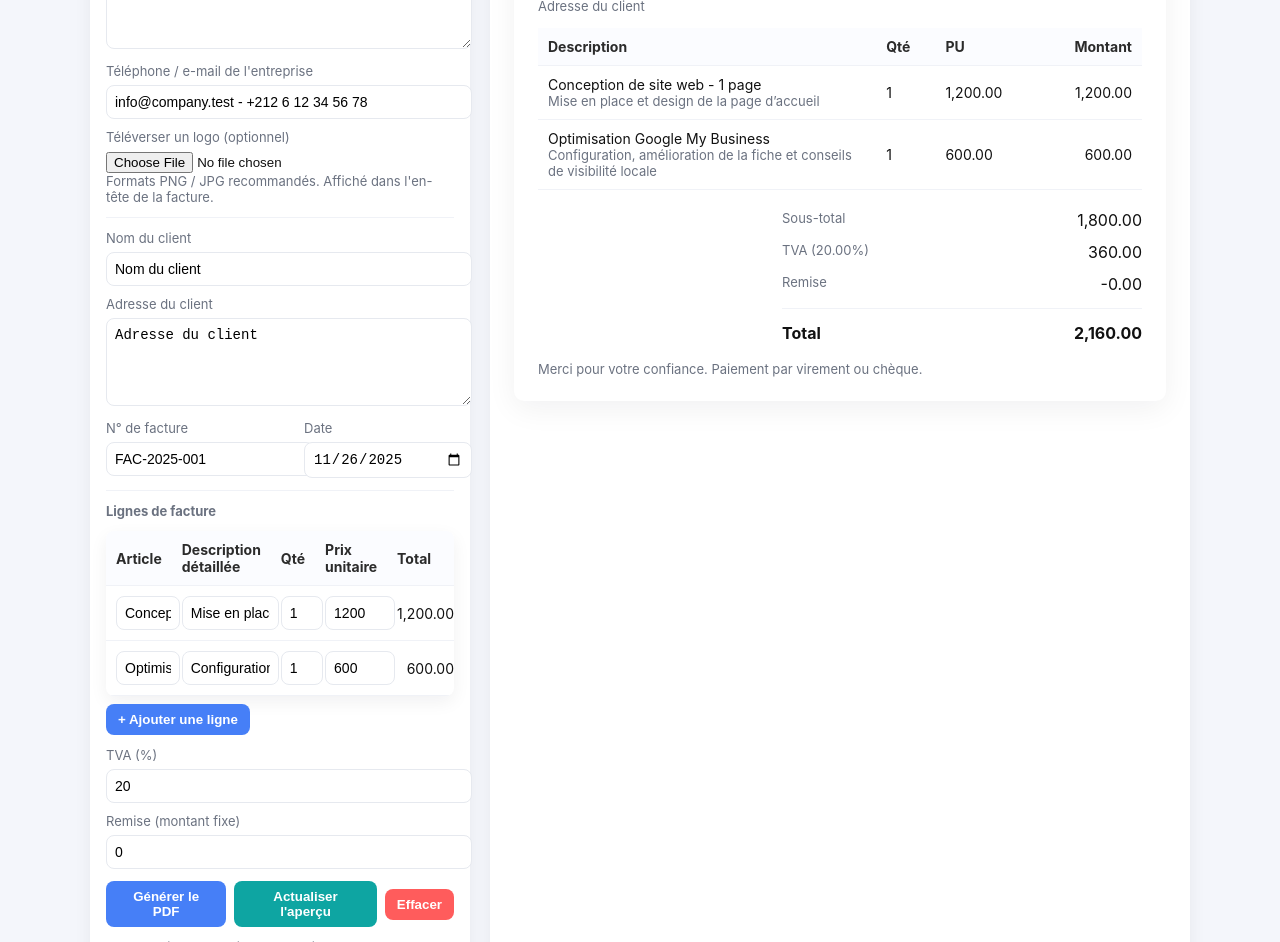
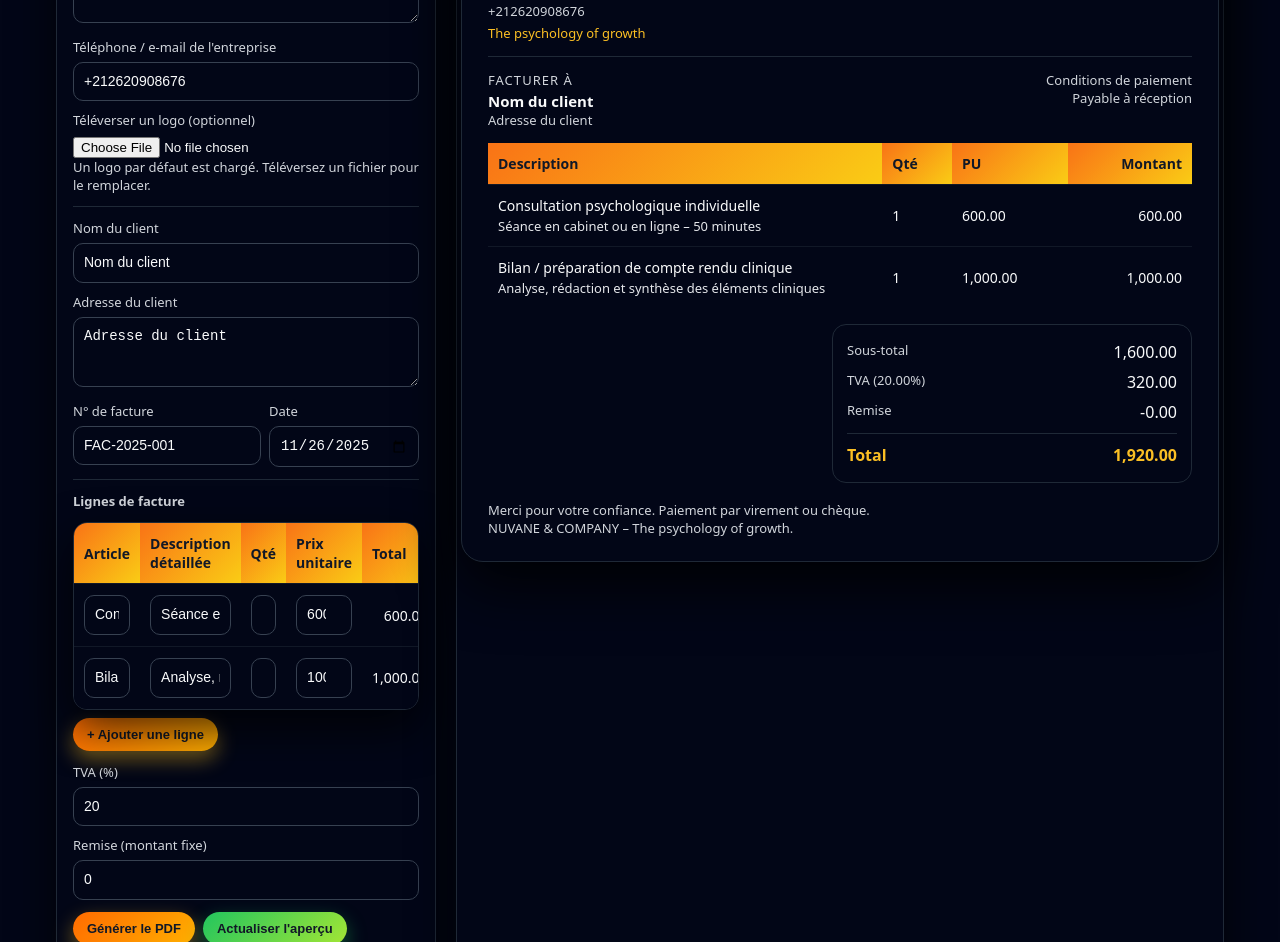
Before and after one commit to connectxagency0-web/Invoiceapp, a plain HTML site: page index.html in a window 1280 px wide. Shown: the part 224-1166 px from the top of the page. Drawn offline with Linux system fonts and the light colour scheme.

Commit message:
Update index.html

```diff
--- a/index.html
+++ b/index.html
@@ -3,65 +3,216 @@
 <head>
   <meta charset="utf-8" />
   <meta name="viewport" content="width=device-width,initial-scale=1" />
-  <title>Générateur de facture</title>
+  <title>Générateur de facture – NUVANE & COMPANY</title>
   <style>
     :root{
-      --accent:#467FF7;
-      --muted:#6b7280;
-      --card:#ffffff;
-      --bg:#f4f6fb;
-      font-family: Inter, ui-sans-serif, system-ui, -apple-system, "Segoe UI", Roboto, "Helvetica Neue", Arial;
+      --accent-start:#ff6b00;
+      --accent-end:#ffb000;
+      --bg:#020617;
+      --card:#020617;
+      --card-border:#1f2937;
+      --text-main:#f9fafb;
+      --text-muted:#d1d5db;
+      --line:#111827;
+      font-family: system-ui, -apple-system, BlinkMacSystemFont, "Segoe UI", sans-serif;
     }
-    body{margin:0;background:var(--bg);color:#111}
-    .container{max-width:1100px;margin:28px auto;padding:20px;display:grid;grid-template-columns:380px 1fr;gap:20px}
-    .panel{background:var(--card);border-radius:12px;padding:16px;box-shadow:0 6px 18px rgba(16,24,40,0.06)}
-    h2{margin:0 0 12px;font-size:18px;color:var(--accent)}
-    label{display:block;font-size:13px;color:var(--muted);margin:10px 0 6px}
-    input[type="text"],input[type="number"],input[type="date"],textarea,select{
-      width:100%;padding:8px;border-radius:8px;border:1px solid #e6e9ef;font-size:14px;
+    *{box-sizing:border-box;}
+
+    body{
+      margin:0;
+      background:#020617 !important; /* plein écran noir */
+      color:var(--text-main);
+      min-height:100vh;
+    }
+
+    .container{
+      max-width:1200px;
+      margin:24px auto 40px;
+      padding:0 16px;
+      display:grid;
+      grid-template-columns:380px 1fr;
+      gap:20px;
+    }
+    .panel{
+      background:var(--card);
+      border-radius:18px;
+      padding:18px 16px;
+      box-shadow:0 18px 45px rgba(0,0,0,0.75);
+      border:1px solid var(--card-border);
+      backdrop-filter:blur(18px);
+    }
+    h2{
+      margin:0 0 12px;
+      font-size:18px;
+      color:var(--text-main);
+      letter-spacing:0.03em;
+    }
+    label{
+      display:block;
+      font-size:13px;
+      color:var(--text-muted);
+      margin:10px 0 6px;
+    }
+    input[type="text"],
+    input[type="number"],
+    input[type="date"],
+    textarea,
+    select{
+      width:100%;
+      padding:9px 10px;
+      border-radius:10px;
+      border:1px solid #374151;
+      font-size:14px;
+      background:#020617;
+      color:var(--text-main);
+      outline:none;
+      transition:border 0.15s, box-shadow 0.15s, background 0.15s;
+      line-height:1.4;
+    }
+    input::placeholder,
+    textarea::placeholder{
+      color:#6b7280;
+    }
+    input:focus,
+    textarea:focus{
+      border-color:var(--accent-end);
+      box-shadow:0 0 0 1px rgba(251,191,36,0.6);
+      background:#020617;
     }
     textarea{min-height:70px;resize:vertical}
-    .btn{display:inline-block;padding:8px 12px;border-radius:8px;border:0;background:var(--accent);color:#fff;font-weight:600;cursor:pointer}
-    .muted{color:var(--muted);font-size:13px}
-    .line-items{margin-top:12px;border-radius:8px;overflow:hidden}
-    table{width:100%;border-collapse:collapse;font-size:14px}
-    th,td{padding:10px;border-bottom:1px solid #f0f2f7;text-align:left}
-    th{background:#fbfcff;font-weight:700;color:#2b2b2b}
-    .text-right{text-align:right}
-    .invoice-preview{padding:24px}
-    .invoice-card{background:#fff;padding:24px;border-radius:10px;box-shadow:0 8px 30px rgba(12,15,30,0.06)}
-    .flex{display:flex;gap:12px;align-items:center}
-    .spacer{flex:1}
-    .logo{height:60px;object-fit:contain}
-    .small{font-size:13px;color:var(--muted)}
-    .totals{margin-top:14px}
-    .totals-row{display:flex;justify-content:space-between;padding:6px 0}
-    .actions{margin-top:12px;display:flex;gap:8px;align-items:center}
-    .danger{background:#ff5c5c}
-    .hidden{display:none}
-    @media (max-width:980px){.container{grid-template-columns:1fr;padding:12px}}
+
+    .btn{
+      display:inline-block;
+      padding:9px 14px;
+      border-radius:999px;
+      border:0;
+      background:linear-gradient(135deg,var(--accent-start),var(--accent-end));
+      color:#111827;
+      font-weight:600;
+      cursor:pointer;
+      font-size:13px;
+      box-shadow:0 8px 20px rgba(251,191,36,0.45);
+      transition:transform 0.08s, box-shadow 0.08s, filter 0.08s;
+      white-space:nowrap;
+    }
+    .btn:hover{
+      transform:translateY(-1px);
+      filter:brightness(1.05);
+      box-shadow:0 12px 28px rgba(251,191,36,0.55);
+    }
+    .btn:active{
+      transform:translateY(0);
+      box-shadow:0 4px 12px rgba(15,23,42,0.7);
+    }
+
+    .muted{color:var(--text-muted);font-size:13px}
+
+    .line-items{
+      margin-top:12px;
+      border-radius:14px;
+      overflow:hidden;
+      border:1px solid #1f2937;
+    }
+
+    table{
+      width:100%;
+      border-collapse:collapse;
+      font-size:14px;
+    }
+    th,td{
+      padding:11px 10px;
+      text-align:left;
+    }
+    th{
+      background:linear-gradient(135deg,#f97316,#facc15);
+      color:#111827;
+      font-weight:700;
+      border-bottom:1px solid #111827;
+    }
+    td{
+      background:#020617;
+      color:var(--text-main);
+      border-bottom:1px solid #111827;
+    }
+    tr:last-child td{border-bottom:none;}
+
+    .text-right{text-align:right;}
+
+    .invoice-preview{padding:10px 4px;}
+
+    .invoice-card{
+      background:#020617;
+      padding:24px 26px;
+      border-radius:22px;
+      box-shadow:0 22px 60px rgba(0,0,0,0.9);
+      border:1px solid #1f2937;
+      max-width:900px;
+      margin:0 auto;
+    }
+
+    .flex{display:flex;gap:12px;align-items:center;}
+    .spacer{flex:1;}
+
+    .logo{
+      height:108px;           /* +50% */
+      object-fit:contain;
+    }
+
+    .small{font-size:13px;color:var(--text-muted);}
+
+    .totals{margin-top:16px;}
+    .totals-row{display:flex;justify-content:space-between;padding:4px 0;}
+
+    .actions{
+      margin-top:12px;
+      display:flex;
+      gap:8px;
+      align-items:center;
+      flex-wrap:wrap;
+    }
+
+    .danger{
+      background:#ef4444;
+      color:#fef2f2;
+      box-shadow:0 8px 20px rgba(248,113,113,0.55);
+    }
+    .danger:hover{
+      filter:brightness(1.05);
+      box-shadow:0 10px 26px rgba(248,113,113,0.7);
+    }
+
+    .hidden{display:none;}
+
+    @media (max-width:980px){
+      .container{
+        grid-template-columns:1fr;
+        padding:0 8px 24px;
+      }
+      .invoice-card{max-width:100%;padding:18px 14px;}
+    }
   </style>
 </head>
 <body>
   <div class="container">
-    <!-- LEFT PANEL - INPUTS -->
+    <!-- LEFT PANEL -->
     <div class="panel">
       <h2>Paramètres de la facture</h2>
 
       <label>Nom de l'entreprise</label>
-      <input id="bizName" type="text" value="Ma Société SARL"/>
+      <input id="bizName" type="text" value="NUVANE &amp; COMPANY"/>
 
       <label>Adresse de l'entreprise</label>
-      <textarea id="bizAddress">123 Rue Exemple, Rabat, Maroc</textarea>
+      <textarea id="bizAddress">5 RUE DARAA RES FATIMA ZAHRA APPT 5
+AGDAL RABAT</textarea>
 
       <label>Téléphone / e-mail de l'entreprise</label>
-      <input id="bizContact" type="text" value="info@company.test - +212 6 12 34 56 78"/>
+      <input id="bizContact" type="text" value="+212620908676"/>
 
       <label>Téléverser un logo (optionnel)</label>
       <input id="logoInput" type="file" accept="image/*"/>
-      <div class="small muted">Formats PNG / JPG recommandés. Affiché dans l'en-tête de la facture.</div>
+      <div class="small muted">Un logo par défaut est chargé. Téléversez un fichier pour le remplacer.</div>
 
-      <hr style="margin:12px 0;border:none;border-top:1px solid #f0f2f7"/>
+      <hr style="margin:12px 0;border:none;border-top:1px solid #1f2937"/>
 
       <label>Nom du client</label>
       <input id="clientName" type="text" value="Nom du client"/>
@@ -76,26 +227,26 @@
         </div>
         <div style="width:150px">
           <label>Date</label>
-          <input id="invoiceDate" type="date" value="" />
+          <input id="invoiceDate" type="date" />
         </div>
       </div>
 
-      <hr style="margin:12px 0;border:none;border-top:1px solid #f0f2f7"/>
+      <hr style="margin:12px 0;border:none;border-top:1px solid #1f2937"/>
 
       <h3 class="small" style="margin:8px 0 6px">Lignes de facture</h3>
       <div class="line-items panel" style="padding:0">
         <table id="itemsTable">
-          <thead><tr>
-            <th style="width:28%">Article</th>
-            <th style="width:32%">Description détaillée</th>
-            <th style="width:10%">Qté</th>
-            <th style="width:16%">Prix unitaire</th>
-            <th style="width:10%">Total</th>
-            <th style="width:4%"></th>
-          </tr></thead>
-          <tbody id="itemsBody">
-            <!-- rows inserted here -->
-          </tbody>
+          <thead>
+            <tr>
+              <th style="width:26%">Article</th>
+              <th style="width:34%">Description détaillée</th>
+              <th style="width:10%">Qté</th>
+              <th style="width:16%">Prix unitaire</th>
+              <th style="width:10%">Total</th>
+              <th style="width:4%"></th>
+            </tr>
+          </thead>
+          <tbody id="itemsBody"></tbody>
         </table>
       </div>
       <div style="margin-top:8px">
@@ -110,12 +261,12 @@
 
       <div class="actions">
         <button id="generateBtn" class="btn">Générer le PDF</button>
-        <button id="previewBtn" class="btn" style="background:#0ea5a2">Actualiser l'aperçu</button>
+        <button id="previewBtn" class="btn" style="background:linear-gradient(135deg,#22c55e,#a3e635);box-shadow:0 8px 20px rgba(34,197,94,0.45);">Actualiser l'aperçu</button>
         <button id="clearBtn" class="btn danger">Effacer</button>
       </div>
 
       <div style="margin-top:12px" class="small muted">
-        Astuce : ajoutez vos lignes, renseignez la TVA et la remise, puis cliquez sur « Générer le PDF ». L’aperçu de la facture se met à jour automatiquement lorsque vous modifiez les champs.
+        Ajoutez vos lignes, renseignez la TVA et la remise, puis cliquez sur « Générer le PDF ».
       </div>
     </div>
 
@@ -124,30 +275,32 @@
       <div class="invoice-card" id="invoiceArea">
         <div class="flex">
           <div>
-            <img id="logoPreview" class="logo hidden" alt="logo" />
+            <!-- Logo via Imgur -->
+            <img id="logoPreview" class="logo" src="https://i.imgur.com/G1lFjjM.png" alt="NUVANE &amp; COMPANY" />
             <div style="margin-top:8px">
-              <div id="bizNamePreview" style="font-weight:700;font-size:18px">Ma Société SARL</div>
-              <div id="bizAddressPreview" class="small">123 Rue Exemple, Rabat, Maroc</div>
-              <div id="bizContactPreview" class="small">info@company.test</div>
+              <div id="bizNamePreview" style="font-weight:700;font-size:20px;letter-spacing:0.06em;text-transform:uppercase;color:var(--text-main)">NUVANE &amp; COMPANY</div>
+              <div id="bizAddressPreview" class="small">5 RUE DARAA RES FATIMA ZAHRA APPT 5 – AGDAL RABAT</div>
+              <div id="bizContactPreview" class="small">+212620908676</div>
+              <div class="small" style="margin-top:4px;color:#fbbf24">The psychology of growth</div>
             </div>
           </div>
           <div class="spacer"></div>
           <div style="text-align:right">
-            <div style="font-weight:700">FACTURE</div>
+            <div style="font-weight:800;font-size:22px;background:linear-gradient(135deg,#f97316,#facc15);-webkit-background-clip:text;color:transparent;letter-spacing:0.08em;">FACTURE</div>
             <div class="small">N° <span id="invNumberPreview">FAC-2025-001</span></div>
             <div class="small">Date : <span id="invDatePreview"></span></div>
           </div>
         </div>
 
-        <hr style="margin:14px 0;border:none;border-top:1px solid #f0f2f7"/>
+        <hr style="margin:14px 0;border:none;border-top:1px solid #1f2937"/>
 
         <div style="display:flex;gap:20px">
           <div style="flex:1">
-            <div class="small">FACTURER À</div>
-            <div id="clientNamePreview" style="font-weight:600">Nom du client</div>
+            <div class="small" style="text-transform:uppercase;letter-spacing:0.08em;color:var(--text-muted)">Facturer à</div>
+            <div id="clientNamePreview" style="font-weight:600;font-size:15px;margin-top:2px;color:var(--text-main)">Nom du client</div>
             <div id="clientAddressPreview" class="small">Adresse du client</div>
           </div>
-          <div style="width:200px;text-align:right">
+          <div style="width:220px;text-align:right">
             <div class="small">Conditions de paiement</div>
             <div class="small">Payable à réception</div>
           </div>
@@ -162,17 +315,17 @@
           </table>
         </div>
 
-        <div class="totals" id="totalsArea">
-          <!-- totals injected here -->
+        <div class="totals" id="totalsArea"></div>
+
+        <div style="margin-top:18px" class="small muted">
+          Merci pour votre confiance. Paiement par virement ou chèque.<br/>
+          NUVANE &amp; COMPANY – The psychology of growth.
         </div>
-
-        <div style="margin-top:12px" class="small muted">Merci pour votre confiance. Paiement par virement ou chèque.</div>
       </div>
     </div>
   </div>
 
 <script>
-  // Simple invoice generator logic
   const itemsBody = document.getElementById('itemsBody');
   const previewItemsBody = document.getElementById('previewItemsBody');
   const addItemBtn = document.getElementById('addItemBtn');
@@ -180,7 +333,6 @@
   const previewBtn = document.getElementById('previewBtn');
   const clearBtn = document.getElementById('clearBtn');
 
-  // Inputs to mirror
   const bizName = document.getElementById('bizName');
   const bizAddress = document.getElementById('bizAddress');
   const bizContact = document.getElementById('bizContact');
@@ -193,7 +345,6 @@
   const logoInput = document.getElementById('logoInput');
   const logoPreview = document.getElementById('logoPreview');
 
-  // preview elements
   const bizNamePreview = document.getElementById('bizNamePreview');
   const bizAddressPreview = document.getElementById('bizAddressPreview');
   const bizContactPreview = document.getElementById('bizContactPreview');
@@ -204,16 +355,17 @@
   const totalsArea = document.getElementById('totalsArea');
   const invoiceArea = document.getElementById('invoiceArea');
 
-  // default date to today
+  // Date du jour par défaut
   (function setToday(){
     const today = new Date().toISOString().slice(0,10);
     invoiceDate.value = today;
   })();
 
-  // Utility to format money
   function fmt(n){
-    const formatted = Number(n || 0).toLocaleString(undefined, {minimumFractionDigits:2, maximumFractionDigits:2});
-    return formatted;
+    return Number(n || 0).toLocaleString(undefined, {
+      minimumFractionDigits:2,
+      maximumFractionDigits:2
+    });
   }
 
   function escapeHtml(s){
@@ -225,8 +377,7 @@
       .replaceAll("'",'&#39;');
   }
 
-  // create default item (avec description détaillée)
-  function addItem(desc='Libellé du service', notes='', qty=1, unit=0){
+  function addItem(desc='Séance / service', notes='', qty=1, unit=0){
     const tr = document.createElement('tr');
     tr.innerHTML = `
       <td><input class="item-desc" type="text" value="${escapeHtml(desc)}" /></td>
@@ -234,10 +385,9 @@
       <td><input class="item-qty" type="number" value="${qty}" min="0" /></td>
       <td><input class="item-unit" type="number" value="${unit}" min="0" step="0.01" /></td>
       <td class="text-right item-total">${fmt(qty*unit)}</td>
-      <td style="text-align:center"><button class="removeBtn" title="Supprimer la ligne" style="background:#fff;border:0;color:#ff5c5c;cursor:pointer">✕</button></td>
+      <td style="text-align:center"><button class="removeBtn" title="Supprimer la ligne" style="background:none;border:0;color:#f97316;cursor:pointer;font-size:16px">✕</button></td>
     `;
     itemsBody.appendChild(tr);
-
     bindRowEvents(tr);
     refreshPreview();
   }
@@ -263,24 +413,31 @@
     removeBtn.addEventListener('click', ()=>{ tr.remove(); refreshPreview(); });
   }
 
-  // initial rows
-  addItem('Conception de site web - 1 page', 'Mise en place et design de la page d’accueil', 1, 1200);
-  addItem('Optimisation Google My Business', 'Configuration, amélioration de la fiche et conseils de visibilité locale', 1, 600);
+  // Lignes par défaut
+  addItem('Consultation psychologique individuelle', 'Séance en cabinet ou en ligne – 50 minutes', 1, 600);
+  addItem('Bilan / préparation de compte rendu clinique', 'Analyse, rédaction et synthèse des éléments cliniques', 1, 1000);
 
   addItemBtn.addEventListener('click',()=>addItem('Nouveau service','',1,0));
   previewBtn.addEventListener('click', refreshPreview);
   clearBtn.addEventListener('click', ()=>{
     if(!confirm('Effacer tous les champs et toutes les lignes ?')) return;
-    bizName.value='';bizAddress.value='';bizContact.value='';
-    clientName.value='';clientAddress.value='';
-    invoiceNumber.value='';taxPct.value=0;discount.value=0;
+    bizName.value='NUVANE & COMPANY';
+    bizAddress.value='5 RUE DARAA RES FATIMA ZAHRA APPT 5\nAGDAL RABAT';
+    bizContact.value='+212620908676';
+    clientName.value='';
+    clientAddress.value='';
+    invoiceNumber.value='';
+    taxPct.value=0;
+    discount.value=0;
     itemsBody.innerHTML='';
     previewItemsBody.innerHTML='';
     totalsArea.innerHTML='';
-    logoPreview.src='';logoPreview.classList.add('hidden');
+    logoPreview.src='https://i.imgur.com/G1lFjjM.png';
+    const today = new Date().toISOString().slice(0,10);
+    invoiceDate.value = today;
+    refreshPreview();
   });
 
-  // mirror inputs to preview
   [bizName,bizAddress,bizContact,clientName,clientAddress,invoiceNumber,invoiceDate,taxPct,discount].forEach(inp=>{
     inp.addEventListener('input', refreshPreview);
   });
@@ -289,44 +446,43 @@
     const f = e.target.files && e.target.files[0];
     if(!f) return;
     const reader = new FileReader();
-    reader.onload = function(){ logoPreview.src = reader.result; logoPreview.classList.remove('hidden'); refreshPreview(); }
+    reader.onload = function(){
+      logoPreview.src = reader.result;
+      refreshPreview();
+    };
     reader.readAsDataURL(f);
   });
 
   function getItems(){
-    const rows = Array.from(itemsBody.querySelectorAll('tr'));
-    return rows.map(r=>{
-      return {
-        desc: r.querySelector('.item-desc') ? (r.querySelector('.item-desc').value||'') : '',
-        notes: r.querySelector('.item-notes') ? (r.querySelector('.item-notes').value||'') : '',
-        qty: Number(r.querySelector('.item-qty').value||0),
-        unit: Number(r.querySelector('.item-unit').value||0)
-      };
-    });
+    return Array.from(itemsBody.querySelectorAll('tr')).map(r=>({
+      desc: r.querySelector('.item-desc')?.value || '',
+      notes: r.querySelector('.item-notes')?.value || '',
+      qty: Number(r.querySelector('.item-qty')?.value || 0),
+      unit: Number(r.querySelector('.item-unit')?.value || 0)
+    }));
   }
 
   function refreshPreview(){
-    // mirror texts
     bizNamePreview.textContent = bizName.value || '—';
-    bizAddressPreview.textContent = bizAddress.value || '';
+    bizAddressPreview.textContent = (bizAddress.value || '').replace(/\n/g,' – ');
     bizContactPreview.textContent = bizContact.value || '';
     clientNamePreview.textContent = clientName.value || '—';
     clientAddressPreview.textContent = clientAddress.value || '';
     invNumberPreview.textContent = invoiceNumber.value || '—';
     invDatePreview.textContent = invoiceDate.value || '';
 
-    // items
     const items = getItems();
     previewItemsBody.innerHTML='';
     let subtotal = 0;
-    items.forEach((it)=>{
+
+    items.forEach(it=>{
       const row = document.createElement('tr');
       const amount = it.qty * it.unit;
       subtotal += amount;
 
       const descText = escapeHtml(it.desc || '');
       const notesText = it.notes
-        ? `<div class="small" style="color:#6b7280">${escapeHtml(it.notes)}</div>`
+        ? `<div class="small" style="color:#e5e7eb;margin-top:2px">${escapeHtml(it.notes)}</div>`
         : '';
 
       row.innerHTML = `
@@ -344,17 +500,18 @@
     const total = subtotal + taxAmount - discountVal;
 
     totalsArea.innerHTML = `
-      <div style="max-width:360px;margin-left:auto">
+      <div style="max-width:360px;margin-left:auto;margin-top:10px;background:#020617;border-radius:14px;padding:12px 14px;border:1px solid #1f2937">
         <div class="totals-row"><div class="small">Sous-total</div><div class="text-right">${fmt(subtotal)}</div></div>
         <div class="totals-row"><div class="small">TVA (${fmt(tax)}%)</div><div class="text-right">${fmt(taxAmount)}</div></div>
         <div class="totals-row"><div class="small">Remise</div><div class="text-right">-${fmt(discountVal)}</div></div>
-        <hr style="border:none;border-top:1px solid #f0f2f7"/>
-        <div class="totals-row" style="font-weight:700;font-size:16px"><div>Total</div><div class="text-right">${fmt(total)}</div></div>
+        <hr style="border:none;border-top:1px solid #1f2937;margin-top:6px;margin-bottom:6px"/>
+        <div class="totals-row" style="font-weight:700;font-size:16px;color:#fbbf24">
+          <div>Total</div><div class="text-right">${fmt(total)}</div>
+        </div>
       </div>
     `;
   }
 
-  // PDF generation using html2pdf (client-side). We'll load from CDN dynamically.
   function loadHtml2pdf(){
     return new Promise((resolve,reject)=>{
       if(window.html2pdf) return resolve(window.html2pdf);
@@ -368,7 +525,6 @@
 
   generateBtn.addEventListener('click', async ()=>{
     refreshPreview();
-    // ensure there's at least one item
     const items = getItems();
     if(items.length === 0){
       alert('Ajoutez au moins une ligne de facture.');
@@ -382,25 +538,47 @@
       return;
     }
 
-    // Clone the invoice area and make a print-optimized version
+    // Clone l'aperçu et conserve le thème sombre pour le PDF
     const clone = invoiceArea.cloneNode(true);
-    // strip buttons if any and set clean styles
-    clone.style.width = '210mm'; // A4 width
+    clone.style.width = '190mm';
+    clone.style.maxWidth = '190mm';
+    clone.style.margin = '0';
+    clone.style.borderRadius = '0';
+    clone.style.border = 'none';
     clone.style.boxShadow = 'none';
-    clone.style.margin = '10mm';
-    clone.querySelectorAll('.btn').forEach(n=>n.remove());
-    // Use html2pdf
+    clone.style.background = '#020617';
+    clone.style.padding = '10mm';
+    clone.style.color = '#f9fafb';
+
+    clone.querySelectorAll('table').forEach(t => {
+      t.style.width = '100%';
+      t.querySelectorAll('th').forEach(th=>{
+        th.style.background = 'linear-gradient(135deg,#f97316,#facc15)';
+        th.style.color = '#111827';
+        th.style.borderBottom = '1px solid #111827';
+      });
+      t.querySelectorAll('td').forEach(td=>{
+        td.style.background = '#020617';
+        td.style.color = '#f9fafb';
+        td.style.borderBottom = '1px solid #111827';
+      });
+    });
+
     const opt = {
-      margin: [10,10,10,10],
+      margin: [0,0,0,0],
       filename: (invoiceNumber.value || 'facture') + '.pdf',
       image: { type: 'jpeg', quality: 0.98 },
       html2canvas: { scale: 2, useCORS: true },
       jsPDF: { unit: 'mm', format: 'a4', orientation: 'portrait' }
     };
-    // Create a temporary container
+
     const wrapper = document.createElement('div');
-    wrapper.style.background = '#fff';
+    wrapper.style.background = '#020617';
+    wrapper.style.width = '210mm';
+    wrapper.style.minHeight = '297mm';
+    wrapper.style.padding = '0';
     wrapper.appendChild(clone);
+
     document.body.appendChild(wrapper);
     try{
       await window.html2pdf().set(opt).from(wrapper).save();
@@ -412,12 +590,8 @@
     }
   });
 
-  // keep preview reactive
   setInterval(refreshPreview, 1200);
-
-  // ensure preview initially correct
   refreshPreview();
-
 </script>
 </body>
 </html>
```
